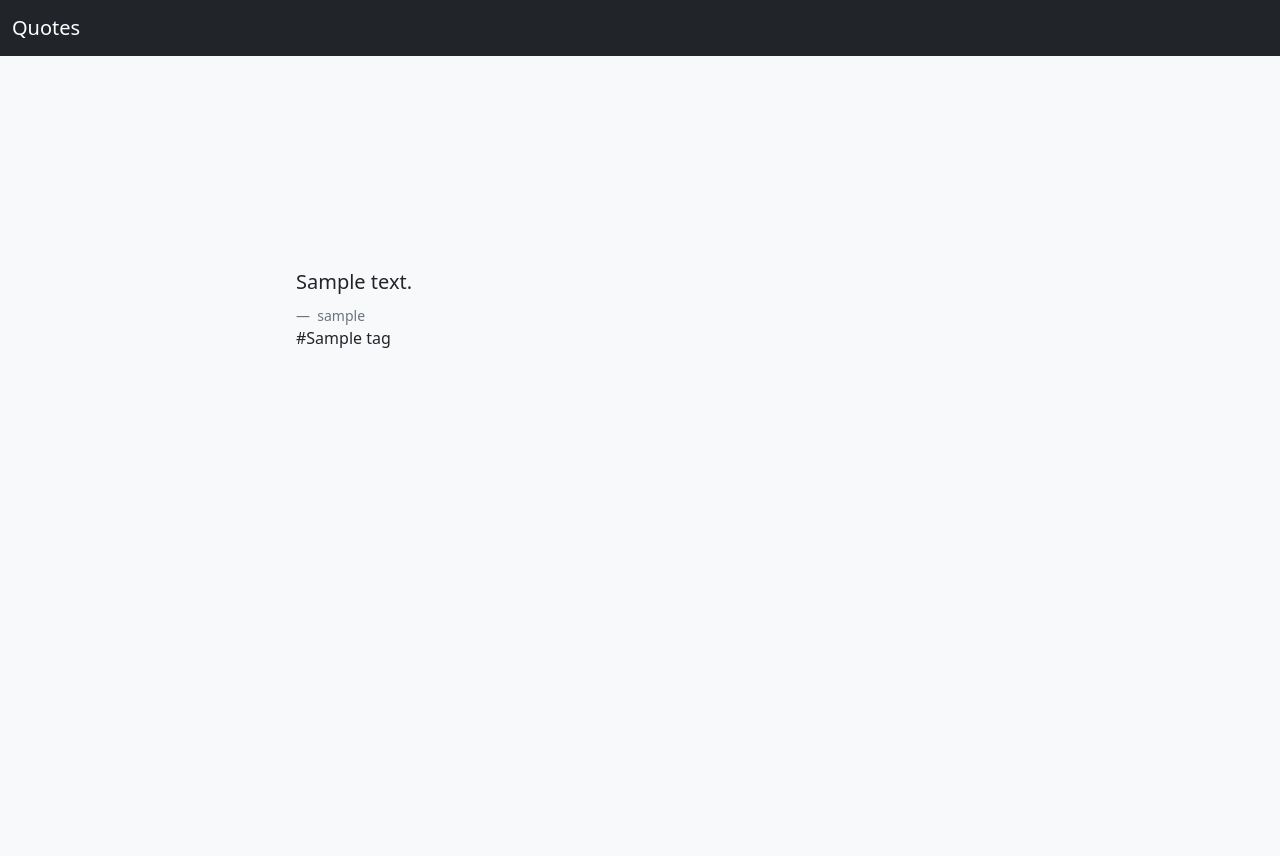
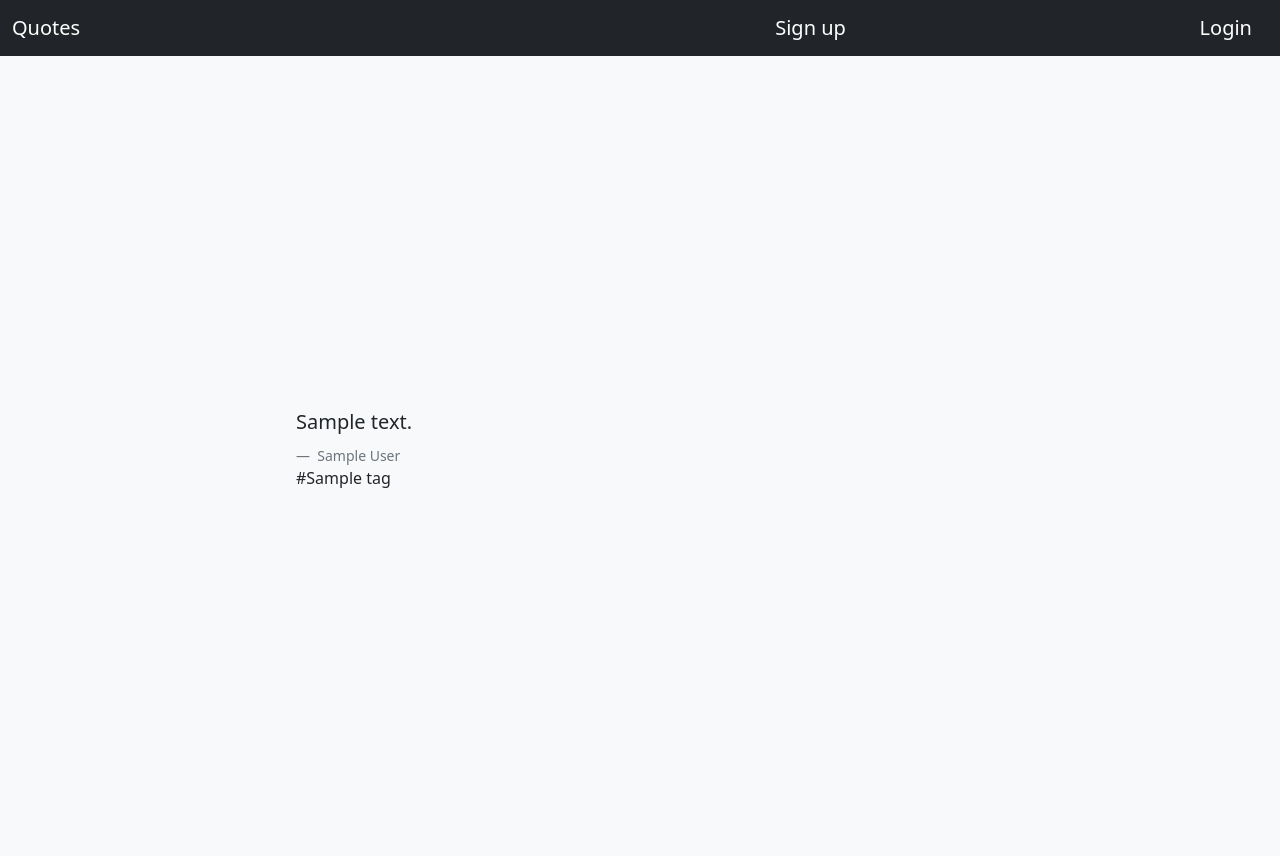
Before and after one commit to Budaghyan/final_project, a Django app: page /quotes/ in a window 1280 px wide. Run offline with Django 4.2, Linux system fonts and the light colour scheme; tables that the repository leaves empty hold one stand-in row (values such as "Sample post").

Commit message:
Final code

```diff
--- a/quotes/forms.py
+++ b/quotes/forms.py
@@ -26,5 +26,6 @@
         self.instance.user_id = self.request.user
         super(CreateQuoteForm, self).save()
 
-class QuoteSearchForm(forms.Form):
-    category = forms.ModelChoiceField(Quotes.objects.order_by('tag'), required=False)
+
+# class QuoteSearchForm(forms.Form):
+#     category = forms.ModelChoiceField(Quotes.objects.order_by('tag'), required=False)
--- a/templates/layout/base.html
+++ b/templates/layout/base.html
@@ -11,13 +11,15 @@
     <title>Quotes list</title>
       <nav class="navbar navbar-dark bg-dark">
         <div class="container-fluid">
-            <a class="navbar-brand" href="/quotes/">Quotes</a>
+            <a class="navbar-brand" href="/quotes/">Quotes</a>'
 
             {% if request.user.is_authenticated %}
-                <a class="navbar-brand" href="/profile">{{ user.username }}</a>
+                <a class="navbar-brand" href="/quotes/">{{ user.username }}</a>
                 <a class="navbar-brand" href="{% url 'user:logout' %}">Logout</a>
-{#            {% else %}#}
-{#                <a class="navbar-brand" href="{% url 'user:login' %}">Login</a>#}
+            {% else %}
+                <a class="navbar-brand" href="{% url 'user:register' %}">Sign up</a>
+
+                <a class="navbar-brand" href="{% url 'user:login' %}">Login</a>
             {% endif %}
         </div>
       </nav>
--- a/templates/quotes/quotes.html
+++ b/templates/quotes/quotes.html
@@ -12,7 +12,7 @@
                 </p>
               </blockquote>
               <figcaption class="blockquote-footer mb-0">
-                  {{ quote.user_id.username }}
+                  {{ quote.user_id.first_name }} {{ quote.user_id.last_name }}
               </figcaption>
             <figcaption class="blockquote-small mb-0">
                  {% for tag in quote.tag.all %}
@@ -21,10 +21,7 @@
               </figcaption>
           </figure>
         {% endfor %}
-      </div>
-        <div>
-    </section>
-    {% if is_paginated %}
+      {% if is_paginated %}
     <div class="text-center">
         <span >
             {% if page_obj.has_previous %}
@@ -41,7 +38,8 @@
     <a class='btn btn-primary' href="{% url 'quotes:create-quotes' %}">Add new quote</a>
     </div>
     {% endif %}
-        </div>
+      </div>
     </div>
   </div>
+    </section>
 {% endblock %}
```
